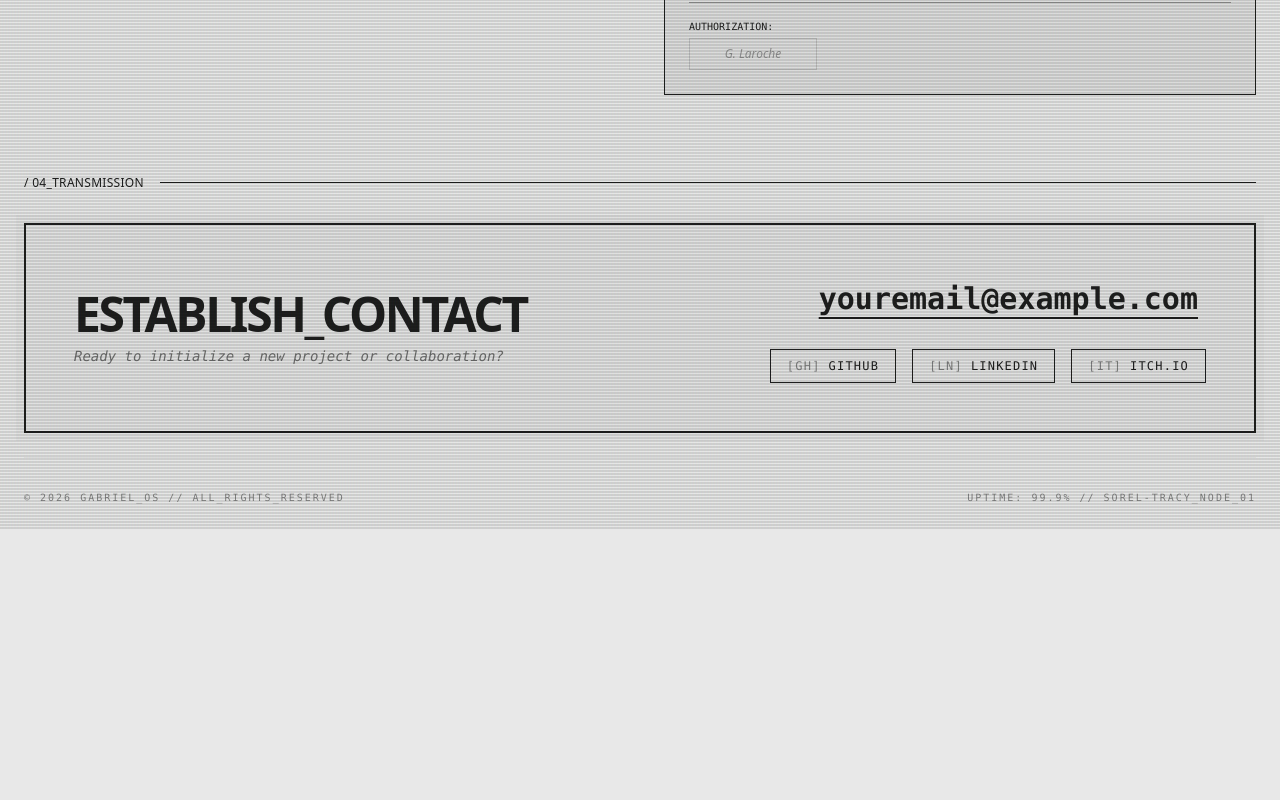
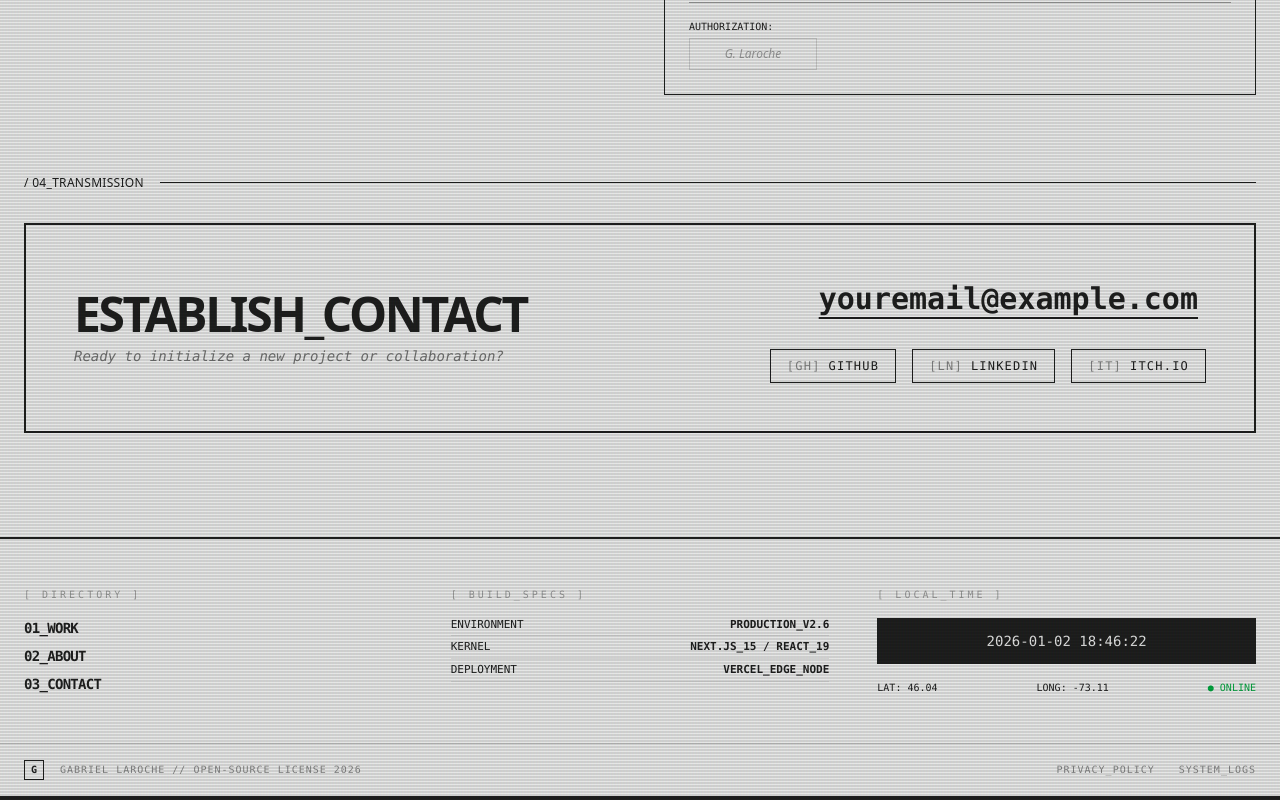
Before and after one commit to gablaroche29/portfolio, a Next.js app: page / in a window 1280 px wide. Shown: the part 1997-2797 px from the top of the page. Before the commit the page ends 2526 px from the top, so only its background shows below. Built offline with nearby package versions, Linux system fonts and the light colour scheme.

Commit message:
feat: add a real footer

```diff
--- a/app/layout.tsx
+++ b/app/layout.tsx
@@ -1,23 +1,23 @@
 import type { Metadata } from "next";
 import "./globals.css";
 import CommandPalette from "@/components/CommandPalette";
+import Header from "@/components/Header";
+import Footer from "@/components/Footer";
 
 export const metadata: Metadata = {
   title: "Gabriel — Developer",
   description: "Game & Web Developer Portfolio",
 };
 
-export default function RootLayout({
-  children,
-}: Readonly<{
-  children: React.ReactNode;
-}>) {
+export default function RootLayout({ children }: { children: React.ReactNode }) {
   return (
-    <html lang="en">
-      <body>
+    <html lang="en" className="scroll-smooth">
+      <body className="bg-bg text-text antialiased cursor-crosshair">
+        <Header />
         <CommandPalette />
-        {children}
+        <main>{children}</main>
+        <Footer />
       </body>
     </html>
-  );
+  )
 }
--- a/app/page.tsx
+++ b/app/page.tsx
@@ -1,4 +1,3 @@
-import Header from "@/components/Header"
 import Hero from "@/components/Hero"
 import Projects from "@/components/project/Projects"
 import About from "@/components/About"
@@ -8,14 +7,11 @@ import SkillGrid from "@/components/SkillGrid"
 export default function Home() {
   return (
     <>
-      <Header />
-      <main>
-        <Hero />
-        <Projects />
-        <SkillGrid />
-        <About />
-        <Contact />
-      </main>
+      <Hero />
+      <Projects />
+      <SkillGrid />
+      <About />
+      <Contact />
     </>
   )
 }
--- a/components/About.tsx
+++ b/components/About.tsx
@@ -22,12 +22,12 @@ export default function About() {
           </p>
         </div>
 
-        <div className="border border-text p-6 bg-text/5 relative">
-          <div className="absolute top-0 right-0 p-2 text-[10px] font-mono opacity-30">DATA_RECAP</div>
+        <div className="border border-text p-6 relative">
+          <div className="absolute top-0 right-0 p-2 text-[10px] font-mono opacity-70">DATA_RECAP</div>
           <div className="space-y-4">
             {bioStats.map((stat, i) => (
               <div key={i} className="flex justify-between border-b border-text/10 pb-2">
-                <span className="text-[10px] font-mono uppercase text-text/50">{stat.label}</span>
+                <span className="text-[10px] font-mono uppercase text-text/70">{stat.label}</span>
                 <span className="text-sm font-mono font-bold tracking-tighter">{stat.value}</span>
               </div>
             ))}
--- a/components/Contact.tsx
+++ b/components/Contact.tsx
@@ -12,8 +12,6 @@ export default function Contact() {
       <SectionHeader title="04_Transmission" />
 
       <div className="group relative">
-        <div className="absolute -inset-2 bg-text opacity-[0.03] group-hover:opacity-[0.05] transition-opacity" />
-
         <div className="relative border-2 border-text p-8 md:p-12 flex flex-col md:flex-row items-center justify-between gap-8 overflow-hidden">
           <div className="space-y-2">
             <h3 className="text-3xl md:text-5xl font-black uppercase tracking-tighter">
@@ -48,11 +46,6 @@ export default function Contact() {
 
         </div>
       </div>
-
-      <footer className="mt-6 pt-8 border-t border-text/10 flex flex-col md:flex-row justify-between items-center text-[10px] font-mono opacity-50 uppercase tracking-[0.2em]">
-        <span>© 2026 GABRIEL_OS // ALL_RIGHTS_RESERVED</span>
-        <span>UPTIME: 99.9% // SOREL-TRACY_NODE_01</span>
-      </footer>
     </section>
   )
 }
--- /dev/null
+++ b/components/Footer.tsx
@@ -0,0 +1,86 @@
+"use client"
+import { useEffect, useState } from "react"
+
+export default function Footer() {
+  const [time, setTime] = useState("")
+
+  // Update time to look like a system clock
+  useEffect(() => {
+    const timer = setInterval(() => {
+      const now = new Date()
+      setTime(now.toISOString().replace('T', ' ').slice(0, 19))
+    }, 1000)
+    return () => clearInterval(timer)
+  }, [])
+
+  return (
+    <footer className="border-t-2 border-text bg-bg font-mono mt-20">
+      {/* Top Section: Navigation and Stats */}
+      <div className="mx-auto max-w-content px-6 py-12 grid grid-cols-1 md:grid-cols-3 gap-12">
+
+        {/* Column 1: Directory */}
+        <div className="space-y-4">
+          <div className="text-[10px] uppercase tracking-[0.3em] opacity-40">[ Directory ]</div>
+          <nav className="flex flex-col gap-2 uppercase text-sm font-bold">
+            <a href="#work" className="hover:underline underline-offset-4 w-fit tracking-tighter">01_Work</a>
+            <a href="#about" className="hover:underline underline-offset-4 w-fit tracking-tighter">02_About</a>
+            <a href="#contact" className="hover:underline underline-offset-4 w-fit tracking-tighter">03_Contact</a>
+          </nav>
+        </div>
+
+        {/* Column 2: System Specs */}
+        <div className="space-y-4">
+          <div className="text-[10px] uppercase tracking-[0.3em] opacity-40">[ Build_Specs ]</div>
+          <div className="text-[11px] space-y-1 uppercase leading-tight">
+            <div className="flex justify-between border-b border-text/10 pb-1">
+                <span>Environment</span>
+                <span className="font-bold text-right">Production_v2.6</span>
+            </div>
+            <div className="flex justify-between border-b border-text/10 pb-1">
+                <span>Kernel</span>
+                <span className="font-bold text-right">Next.js_15 / React_19</span>
+            </div>
+            <div className="flex justify-between border-b border-text/10 pb-1">
+                <span>Deployment</span>
+                <span className="font-bold text-right">Vercel_Edge_Node</span>
+            </div>
+          </div>
+        </div>
+
+        {/* Column 3: Live Output */}
+        <div className="space-y-4">
+          <div className="text-[10px] uppercase tracking-[0.3em] opacity-40">[ Local_Time ]</div>
+          <div className="p-3 border border-text bg-text text-bg text-sm text-center">
+            {time || "INITIALIZING..."}
+          </div>
+          <div className="flex justify-between items-center text-[10px] uppercase">
+            <span>Lat: 46.04</span>
+            <span>Long: -73.11</span>
+            <span className="animate-pulse text-green-600">● ONLINE</span>
+          </div>
+        </div>
+      </div>
+
+      {/* Bottom Bar: Copyright and License */}
+      <div className="border-t border-text/20 px-6 py-4 flex flex-col md:flex-row justify-between items-center gap-4">
+        <div className="flex items-center gap-4">
+            {/* Minimal Logo */}
+            <div className="w-5 h-5 border border-text flex items-center justify-center font-black text-[10px]">
+                G
+            </div>
+            <span className="text-[10px] uppercase tracking-widest opacity-50">
+                Gabriel Laroche // Open-Source License 2026
+            </span>
+        </div>
+
+        <div className="flex gap-6 text-[10px] uppercase tracking-widest opacity-50">
+            <a href="#" className="hover:text-text hover:opacity-100">Privacy_Policy</a>
+            <a href="#" className="hover:text-text hover:opacity-100">System_Logs</a>
+        </div>
+      </div>
+
+      {/* Terminal Bottom Accent */}
+      <div className="h-1 bg-text w-full" />
+    </footer>
+  )
+}
```
